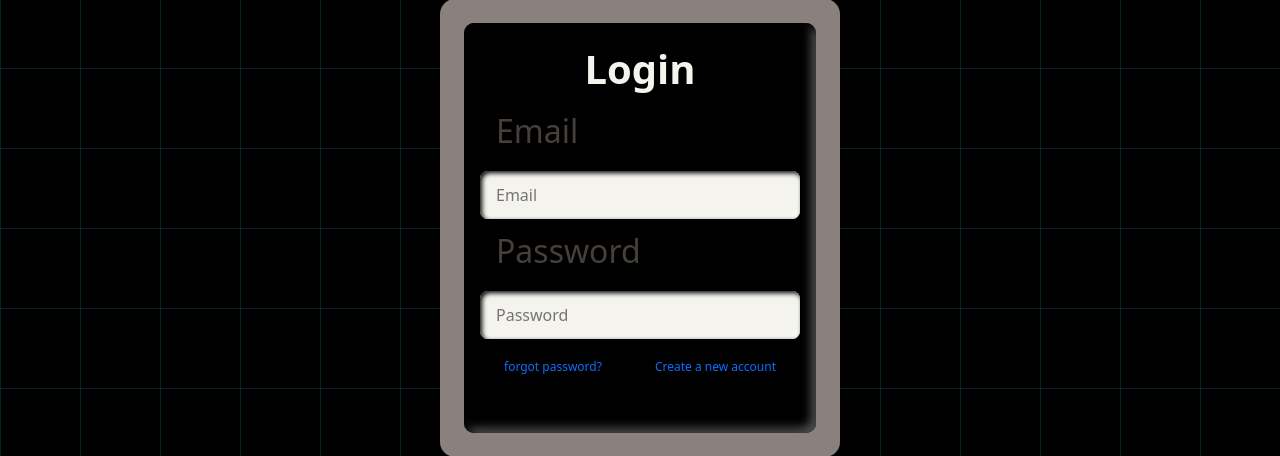
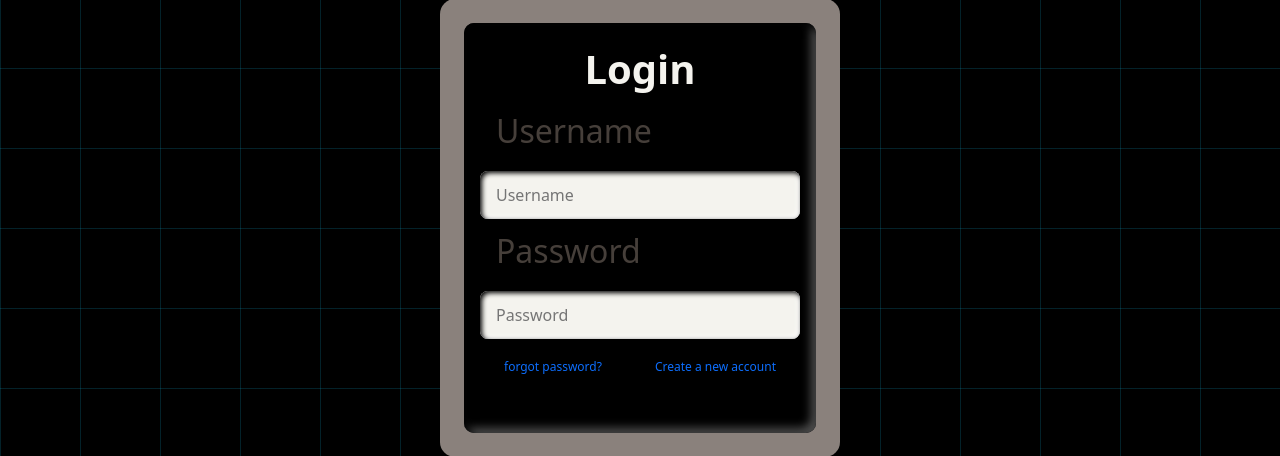
Before and after one commit to BhaveshKukreja29/DevWorth, a Flask app: page /login in a window 1280 px wide. Shown: the part 172-628 px from the top of the page. Run offline with Flask 3, Linux system fonts and the light colour scheme; some libraries are stand-ins or nearby versions.

Commit message:
Update login.html

```diff
--- a/templates/login.html
+++ b/templates/login.html
@@ -17,8 +17,8 @@
        <div id="login" class="inner-container">
         <p id="head">Login</p>
         <div class="inner-card">
-            <p>Email</p>
-            <input type="email" name="email" id="email" placeholder="Email"/>
+            <p>Username</p>
+            <input type="username" name="username" id="username" placeholder="Username"/>
             <p>Password</p>
             <input type="password" name="password" id="password" placeholder="Password"/><br/>
            <div class="query">
```
